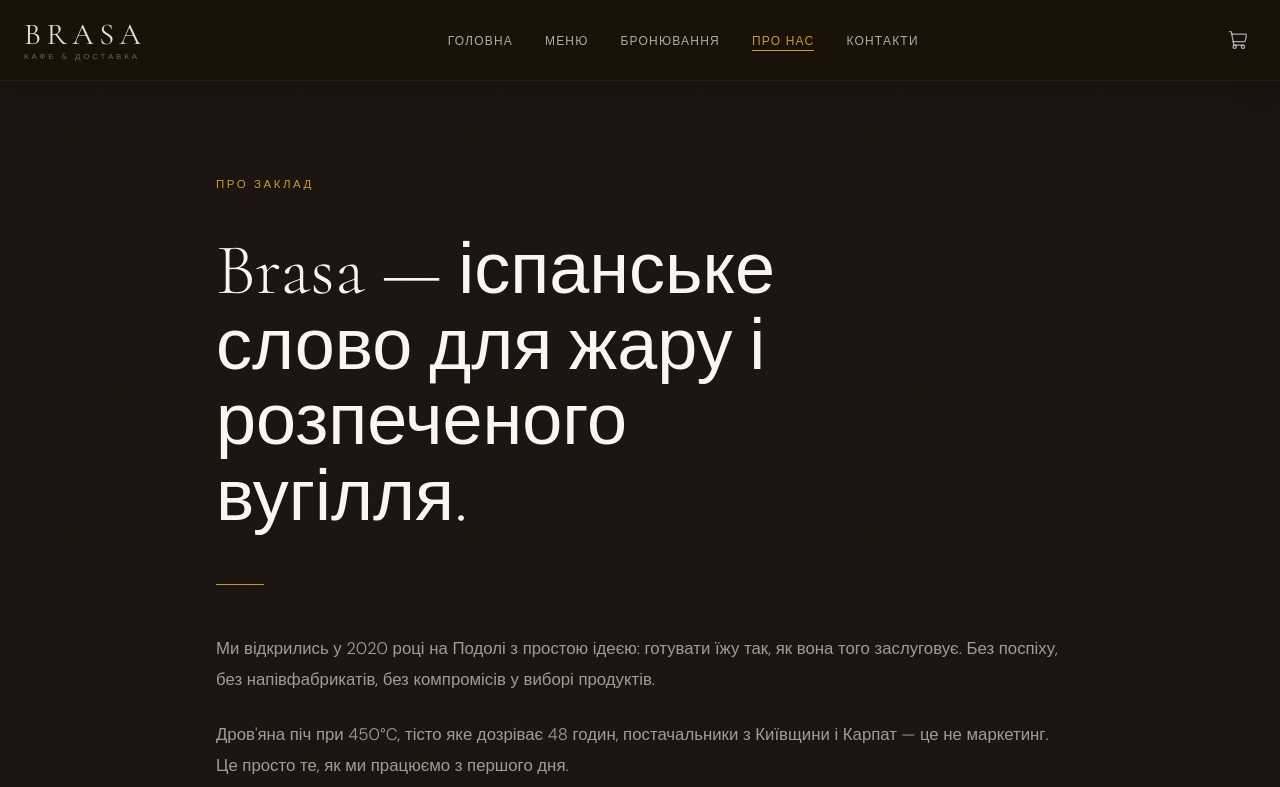
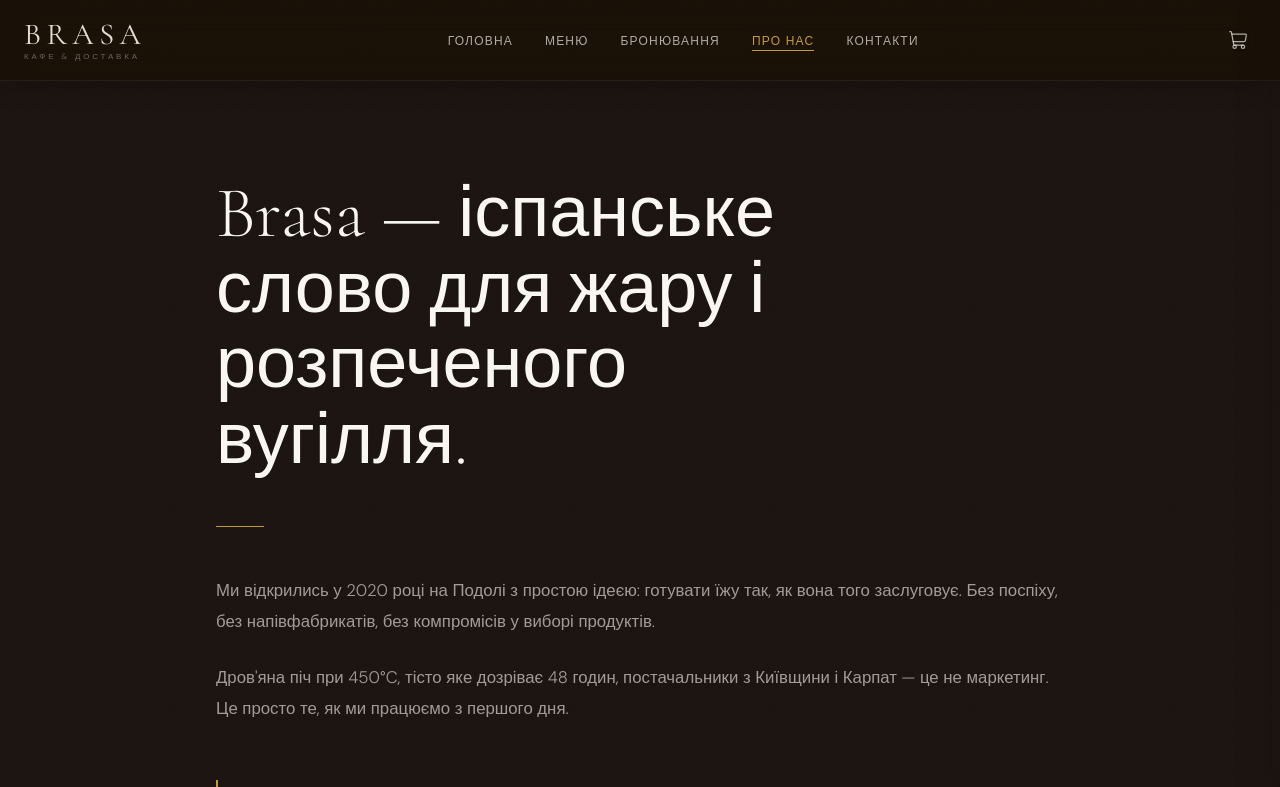
Before and after one commit to danylonahorniuk/brasa-cafe, a Next.js app: page /about in a window 1280 px wide. Shown: the top 787 px of the page. Built offline with nearby package versions, Linux system fonts and the light colour scheme.

Commit message:
about: remove 'Про заклад' label

```diff
--- a/src/app/about/page.tsx
+++ b/src/app/about/page.tsx
@@ -5,17 +5,6 @@
   return (
     <div className="pt-20" style={{ background: "#1c1410", color: "#faf7f2" }}>
       <div className="max-w-4xl mx-auto px-6 py-24">
-
-        {/* Label */}
-        <p style={{
-          fontSize: "0.72rem",
-          letterSpacing: "0.22em",
-          textTransform: "uppercase",
-          color: "#c49a3c",
-          marginBottom: "2.5rem",
-        }}>
-          Про заклад
-        </p>
 
         {/* Title */}
         <h1 style={{
```
